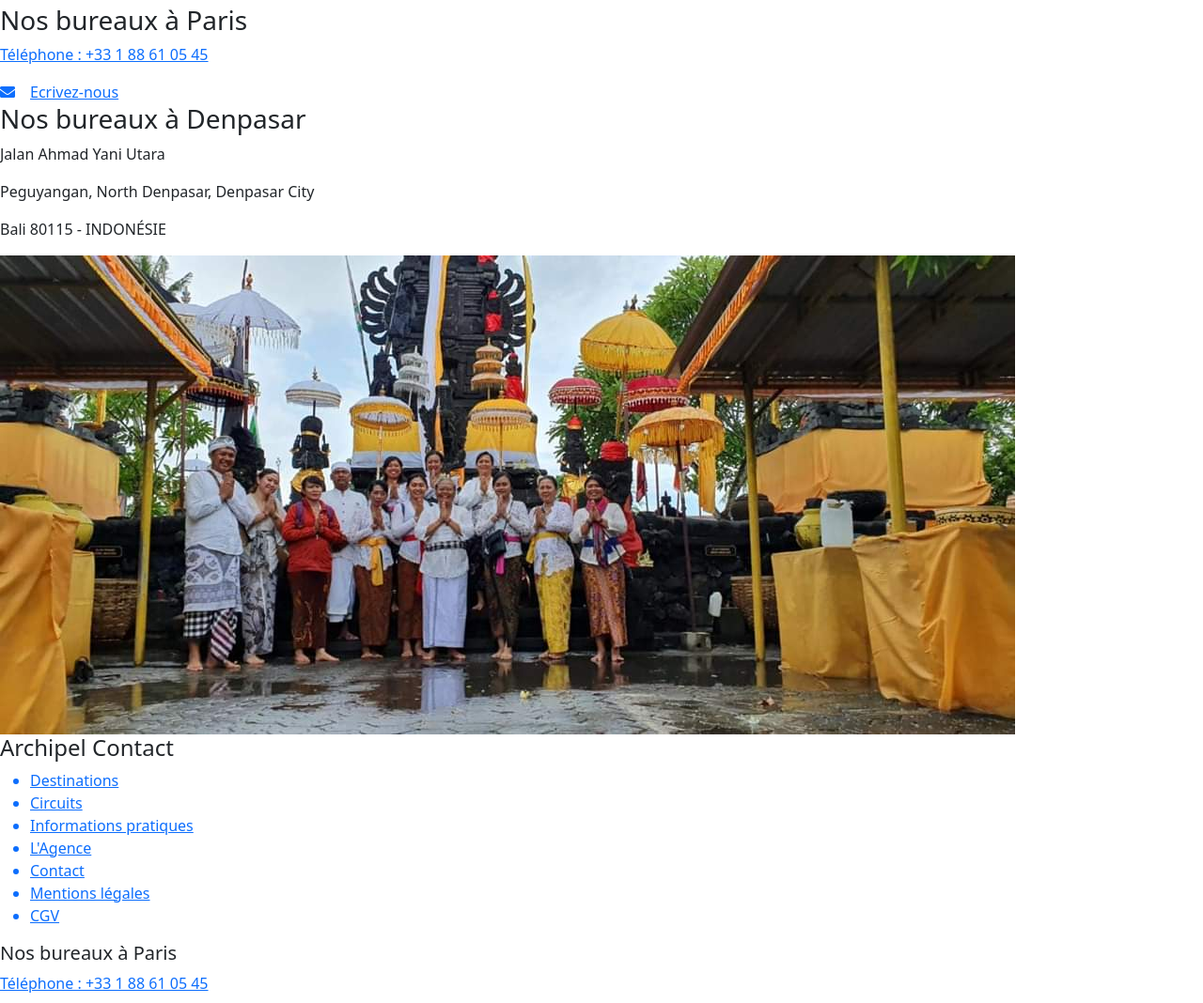
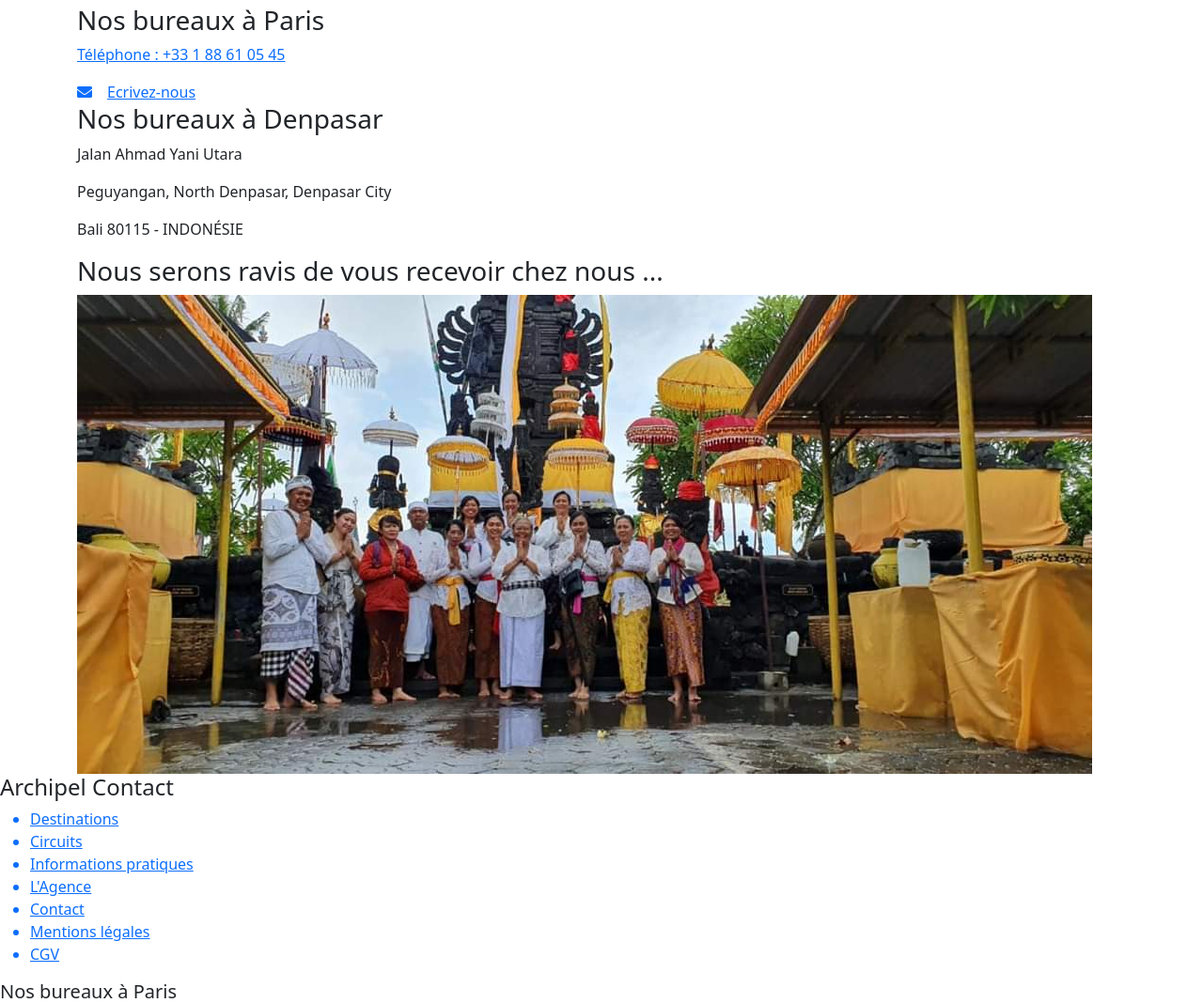
Before and after one commit to Nathalie-Thisse/archipelcontact, a Symfony app: template templates/contact/index.html.twig in a window 1280 px wide; the page is wider, and only the part inside the window is pictured. Shown: the part 1603-2671 px from the top of that part at 94% size. Run offline with Twig, Linux system fonts and the light colour scheme; the template is opened without the code that fills it, so the values that code supplies are empty; some libraries are stand-ins or nearby versions.

Commit message:
Css for Contact Page

```diff
--- a/assets/styles/core/_flexbox.scss
+++ b/assets/styles/core/_flexbox.scss
@@ -5,9 +5,3 @@
     align-items: center;
     text-align: center;
 }
-
-.flexbox-sidebyside{
-    display: flex;
-    justify-content: space-around;
-    text-align: center;
-}
--- a/templates/contact/index.html.twig
+++ b/templates/contact/index.html.twig
@@ -4,13 +4,15 @@
 
 {% block body %}
 
-<div id="contact">
+<div id="contact" class="container">
     <h2>Nous contacter</h2>
 
-    <p>Un voyage en Indonésie ?</p>
-    <p>Envoyez-nous votre demande et notre équipe vous répondra dans les plus brefs délais.</p>
+    <div class="intro">
+        <p>Un voyage en Indonésie ?</p>
+        <p>Envoyez-nous votre demande et notre équipe vous répondra au plus vite.</p>
+    </div>
 
-    <div class="flexbox-sidebyside">
+    <div class="location">
 
         <iframe src="https://www.google.com/maps/embed?pb=!1m14!1m8!1m3!1d3944.635750943792!2d115.2077867!3d-8.6309228!3m2!1i1024!2i768!4f13.1!3m3!1m2!1s0x2dd23f3f78259ff9%3A0x6059f99ae62de153!2zUmFiaW5hIFRvdXJzIOGsreGsqeGstuGspuGsouGsuOGsg-Gtnw!5e0!3m2!1sfr!2sfr!4v1623395175694!5m2!1sfr!2sfr" width="600" height="450" style="border:0;" allowfullscreen="" loading="lazy"></iframe>
 
@@ -27,8 +29,11 @@
 
     </div>
 
-    <div>
-        <img src="{{ asset('../../assets/images/contact.jpg') }}" alt="local team photo">
+    <div class="team">
+        <div>
+            <h3>Nous serons ravis de vous recevoir chez nous ...</h3>
+            <img src="{{ asset('../assets/images/contact.jpg') }}" alt="local team photo">
+        </div>
     </div>
 
 </div>
```
Also changed, not shown: assets/styles/layout/_contact.scss (+31 -2 lines).
